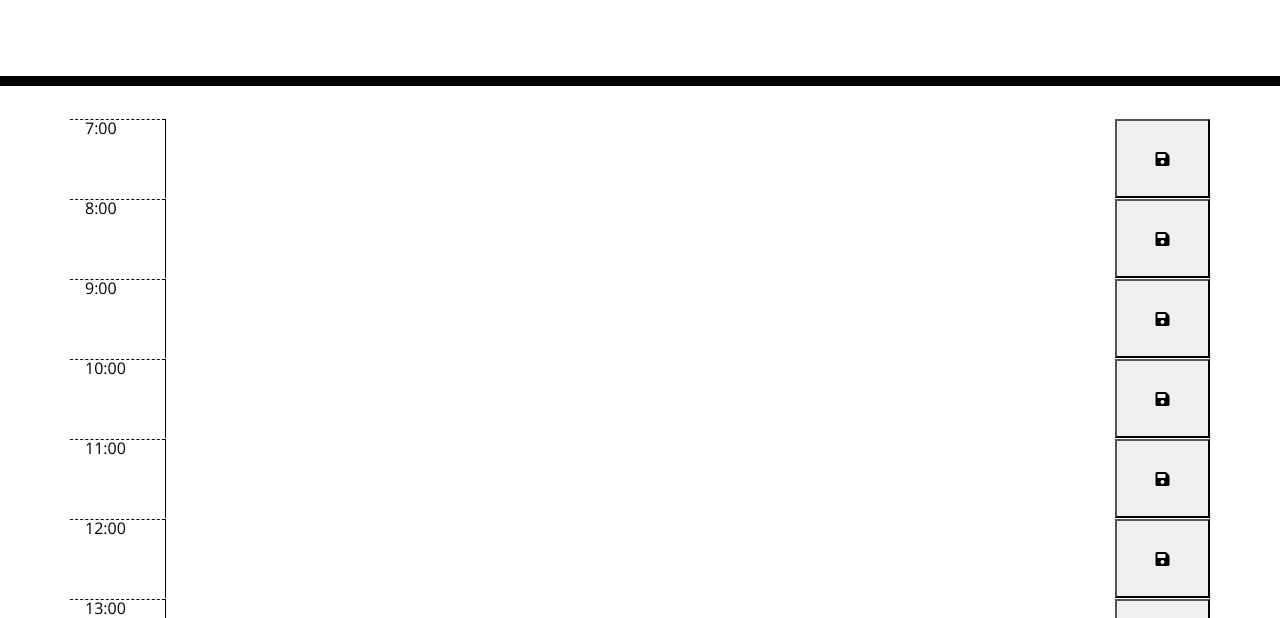
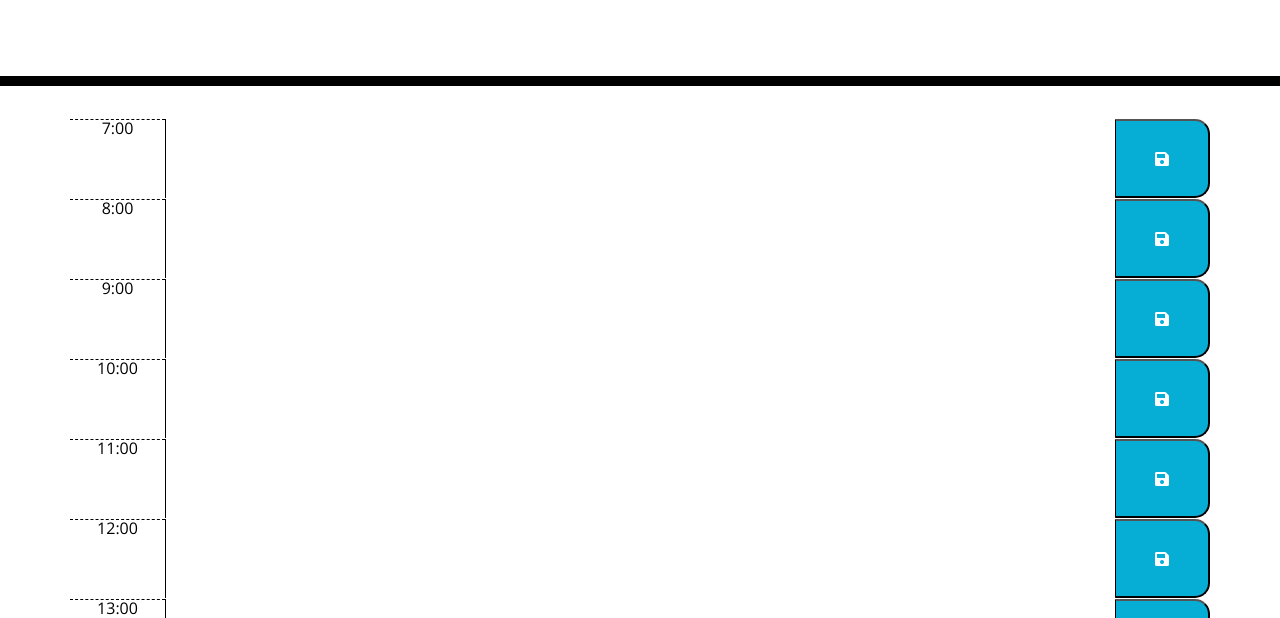
Before and after one commit to LeandriB/work_day_scheduler, a plain HTML site: page index.html in a window 1280 px wide. Shown: the part 182-800 px from the top of the page. Drawn offline with nearby package versions, Linux system fonts and the light colour scheme.

Commit message:
Updated css

```diff
--- a/assets/css/style.css
+++ b/assets/css/style.css
@@ -21,11 +21,11 @@ textarea{
   border-bottom: 10px solid black;
 }
 
-.description{
+.info {
   white-space: pre-wrap;
 }
 
-.time-block{
+.time-container {
   text-align: center;
   border-radius: 15px;
 }
@@ -40,6 +40,7 @@ textarea{
   background-color: #ffffff;
   color: #000000;
   border-top: 1px dashed #000000;
+  justify-content: center;
 }
 
 .past {
@@ -57,7 +58,7 @@ textarea{
   color: white;
 }
 
-.saveBtn {
+.saveButton {
   border-left: 1px solid black;
   border-top-right-radius: 15px;
   border-bottom-right-radius: 15px;
@@ -65,7 +66,7 @@ textarea{
   color: white;
 }
 
-.saveBtn i:hover {
+.saveButton i:hover {
   font-size: 20px;
   transition: all .3s ease-in-out;
 }
```
